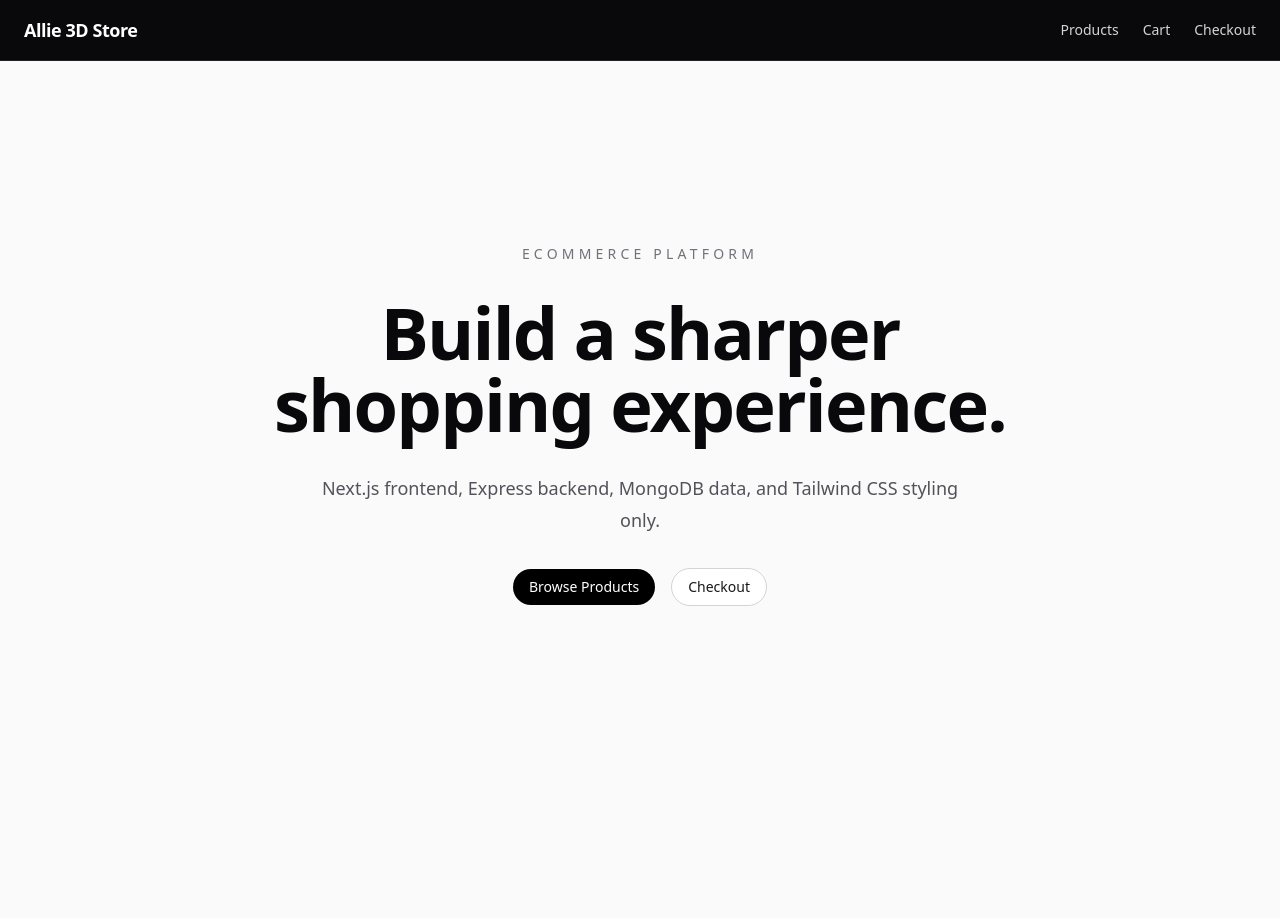
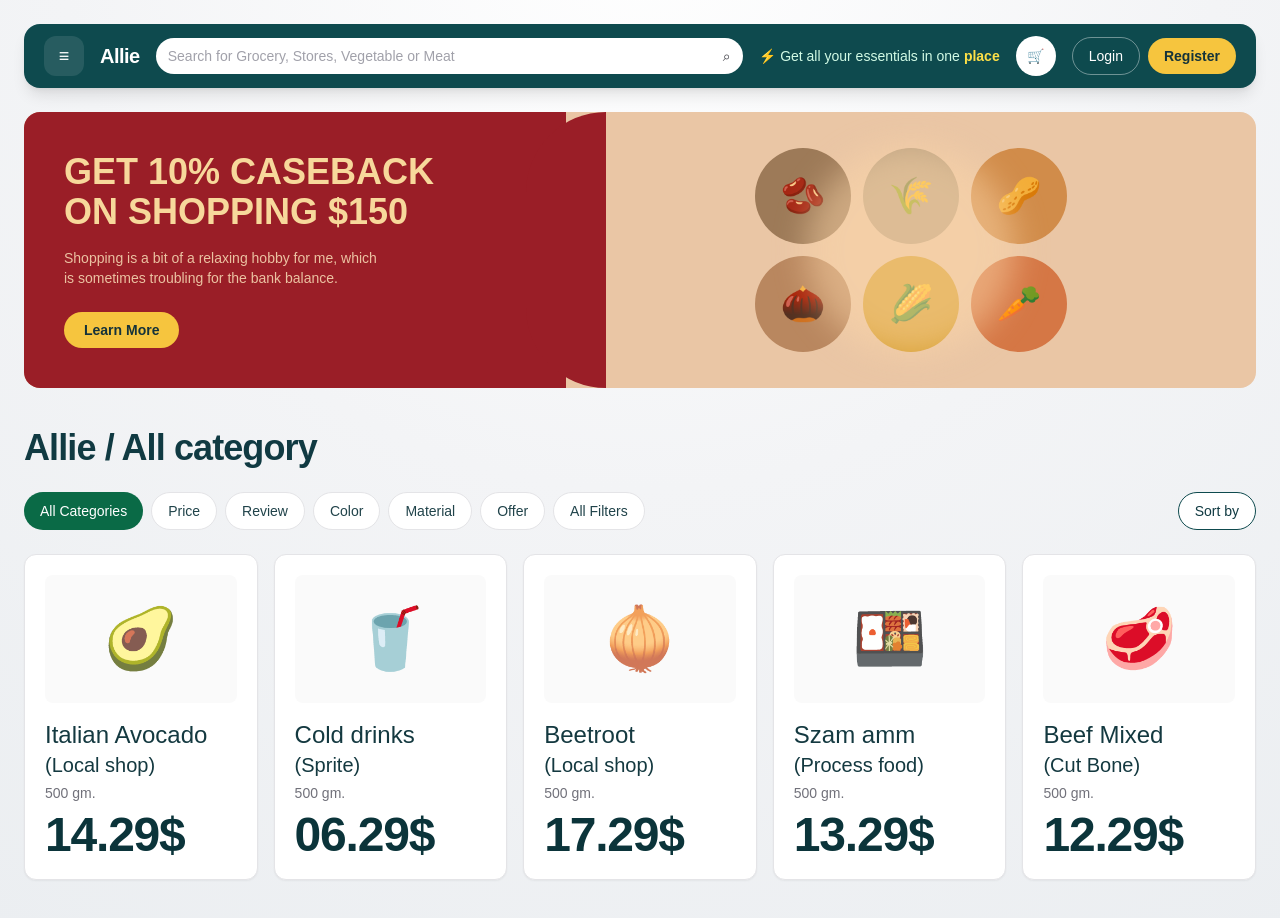
Before and after one commit to ReganKarki555/Allie-3D, a Next.js app in the folder client/: page / in a window 1280 px wide. Shown: the top 918 px of the page. Before the commit the page ends 800 px from the top, so only its background shows below. Built offline with nearby package versions, Linux system fonts and the light colour scheme.

Commit message:
Home page created

```diff
--- a/client/src/app/layout.tsx
+++ b/client/src/app/layout.tsx
@@ -10,7 +10,7 @@ export const metadata: Metadata = {
 export default function RootLayout({ children }: Readonly<{ children: React.ReactNode }>) {
   return (
     <html lang="en">
-      <body>
+      <body suppressHydrationWarning>
         <Navbar />
         <main>{children}</main>
       </body>
--- /dev/null
+++ b/client/src/app/login/page.tsx
@@ -0,0 +1,37 @@
+export default function LoginPage() {
+  return (
+    <section className="mx-auto max-w-7xl px-4 py-10 sm:px-6 sm:py-12">
+      <div className="mx-auto w-full max-w-md rounded-2xl border border-zinc-200 bg-white p-6 shadow-sm sm:p-8">
+        <h1 className="text-3xl font-bold tracking-tight text-[#103A42]">Login</h1>
+        <p className="mt-2 text-sm text-zinc-600">Welcome back. Sign in to continue shopping.</p>
+
+        <form className="mt-6 space-y-4">
+          <label className="block text-sm font-medium text-zinc-700">
+            Email
+            <input
+              type="email"
+              className="mt-1 w-full rounded-xl border border-zinc-300 px-3 py-2 text-zinc-900 outline-none ring-[#0E4A4E]/20 transition focus:ring-4"
+              placeholder="you@example.com"
+            />
+          </label>
+
+          <label className="block text-sm font-medium text-zinc-700">
+            Password
+            <input
+              type="password"
+              className="mt-1 w-full rounded-xl border border-zinc-300 px-3 py-2 text-zinc-900 outline-none ring-[#0E4A4E]/20 transition focus:ring-4"
+              placeholder="Enter password"
+            />
+          </label>
+
+          <button
+            type="button"
+            className="w-full rounded-full bg-[#0E4A4E] px-4 py-2.5 text-sm font-semibold text-white transition hover:brightness-95"
+          >
+            Sign In
+          </button>
+        </form>
+      </div>
+    </section>
+  );
+}
--- a/client/src/app/page.tsx
+++ b/client/src/app/page.tsx
@@ -1,25 +1,104 @@
-import Link from 'next/link';
-import { Button } from '@/components/Button';
+const categoryFilters = [
+  'All Categories',
+  'Price',
+  'Review',
+  'Color',
+  'Material',
+  'Offer',
+  'All Filters'
+];
+
+const products = [
+  { id: '1', name: 'Italian Avocado', shop: 'Local shop', weight: '500 gm.', price: '14.29$', emoji: '🥑' },
+  { id: '2', name: 'Cold drinks', shop: 'Sprite', weight: '500 gm.', price: '06.29$', emoji: '🥤' },
+  { id: '3', name: 'Beetroot', shop: 'Local shop', weight: '500 gm.', price: '17.29$', emoji: '🧅' },
+  { id: '4', name: 'Szam amm', shop: 'Process food', weight: '500 gm.', price: '13.29$', emoji: '🍱' },
+  { id: '5', name: 'Beef Mixed', shop: 'Cut Bone', weight: '500 gm.', price: '12.29$', emoji: '🥩' }
+];
 
 export default function HomePage() {
   return (
-    <section className="mx-auto grid min-h-[calc(100vh-73px)] max-w-7xl place-items-center px-6 py-16">
-      <div className="max-w-3xl space-y-8 text-center">
-        <p className="text-sm font-medium uppercase tracking-[0.3em] text-zinc-500">Ecommerce Platform</p>
-        <h1 className="text-5xl font-semibold tracking-tight text-zinc-950 sm:text-7xl">
-          Build a sharper shopping experience.
-        </h1>
-        <p className="mx-auto max-w-2xl text-lg leading-8 text-zinc-600">
-          Next.js frontend, Express backend, MongoDB data, and Tailwind CSS styling only.
-        </p>
-        <div className="flex items-center justify-center gap-4">
-          <Link href="/products">
-            <Button>Browse Products</Button>
-          </Link>
-          <Link href="/checkout">
-            <Button variant="secondary">Checkout</Button>
-          </Link>
-        </div>
+    <section className="pb-14">
+      <div className="mx-auto max-w-7xl px-4 pt-4 sm:px-6 sm:pt-6">
+        <article className="relative overflow-hidden rounded-2xl bg-[#EAC6A5]">
+          <div className="grid min-h-[230px] items-stretch gap-0 lg:grid-cols-[44%_56%]">
+            <div className="relative flex flex-col justify-center bg-[#9A1E27] px-8 py-10 text-[#F7D89B] sm:px-10">
+              <div className="absolute -right-10 top-0 hidden h-full w-20 rounded-l-[100px] bg-[#9A1E27] lg:block" />
+              <p className="text-3xl font-extrabold uppercase leading-tight sm:text-4xl">
+                Get 10% Caseback
+                <br />
+                on Shopping $150
+              </p>
+              <p className="mt-4 max-w-xs text-sm text-[#F4D4AF]/90">
+                Shopping is a bit of a relaxing hobby for me, which is sometimes troubling for the bank balance.
+              </p>
+              <button
+                className="mt-6 w-fit rounded-full bg-[#F6C53E] px-5 py-2 text-sm font-semibold text-[#15333A] transition hover:brightness-95"
+                type="button"
+              >
+                Learn More
+              </button>
+            </div>
+
+            <div className="relative hidden items-center justify-center lg:flex">
+              <div className="absolute h-52 w-52 rounded-full bg-orange-200/50 blur-lg" />
+              <div className="grid grid-cols-3 gap-3">
+                <span className="grid h-24 w-24 place-items-center rounded-full bg-[#9D7A58] text-4xl">🫘</span>
+                <span className="grid h-24 w-24 place-items-center rounded-full bg-[#BCA180] text-4xl">🌾</span>
+                <span className="grid h-24 w-24 place-items-center rounded-full bg-[#D18C4A] text-4xl">🥜</span>
+                <span className="grid h-24 w-24 place-items-center rounded-full bg-[#B9875F] text-4xl">🌰</span>
+                <span className="grid h-24 w-24 place-items-center rounded-full bg-[#D69E2E] text-4xl">🌽</span>
+                <span className="grid h-24 w-24 place-items-center rounded-full bg-[#D57745] text-4xl">🥕</span>
+              </div>
+            </div>
+          </div>
+        </article>
+
+        <section className="mt-10">
+          <h1 className="text-3xl font-bold tracking-tight text-[#103A42] sm:text-4xl">Allie / All category</h1>
+
+          <div className="mt-6 flex flex-col gap-4 lg:flex-row lg:items-center lg:justify-between">
+            <div className="flex flex-wrap gap-2">
+              {categoryFilters.map((filter, index) => (
+                <button
+                  key={filter}
+                  className={`rounded-full px-4 py-2 text-sm font-medium transition ${
+                    index === 0
+                      ? 'bg-[#0A6A46] text-white'
+                      : 'border border-zinc-200 bg-white text-[#20434A] hover:bg-zinc-50'
+                  }`}
+                  type="button"
+                >
+                  {filter}
+                </button>
+              ))}
+            </div>
+
+            <button
+              className="w-fit rounded-full border border-[#0E4A4E] bg-white px-4 py-2 text-sm font-medium text-[#103A42]"
+              type="button"
+            >
+              Sort by
+            </button>
+          </div>
+
+          <div className="mt-6 grid gap-4 sm:grid-cols-2 lg:grid-cols-5">
+            {products.map((product) => (
+              <article
+                key={product.id}
+                className="rounded-xl border border-zinc-200 bg-white p-5 shadow-sm transition hover:-translate-y-1 hover:shadow-md"
+              >
+                <div className="grid h-32 place-items-center rounded-lg bg-zinc-50 text-6xl">
+                  {product.emoji}
+                </div>
+                <h3 className="mt-4 text-2xl font-medium leading-8 text-[#143940]">{product.name}</h3>
+                <p className="text-xl text-[#143940]">({product.shop})</p>
+                <p className="mt-1 text-sm text-zinc-500">{product.weight}</p>
+                <p className="mt-2 text-5xl font-extrabold tracking-tight text-[#0B343A]">{product.price}</p>
+              </article>
+            ))}
+          </div>
+        </section>
       </div>
     </section>
   );
--- /dev/null
+++ b/client/src/app/register/page.tsx
@@ -0,0 +1,46 @@
+export default function RegisterPage() {
+  return (
+    <section className="mx-auto max-w-7xl px-4 py-10 sm:px-6 sm:py-12">
+      <div className="mx-auto w-full max-w-md rounded-2xl border border-zinc-200 bg-white p-6 shadow-sm sm:p-8">
+        <h1 className="text-3xl font-bold tracking-tight text-[#103A42]">Register</h1>
+        <p className="mt-2 text-sm text-zinc-600">Create your account to start ordering.</p>
+
+        <form className="mt-6 space-y-4">
+          <label className="block text-sm font-medium text-zinc-700">
+            Full Name
+            <input
+              type="text"
+              className="mt-1 w-full rounded-xl border border-zinc-300 px-3 py-2 text-zinc-900 outline-none ring-[#0E4A4E]/20 transition focus:ring-4"
+              placeholder="John Doe"
+            />
+          </label>
+
+          <label className="block text-sm font-medium text-zinc-700">
+            Email
+            <input
+              type="email"
+              className="mt-1 w-full rounded-xl border border-zinc-300 px-3 py-2 text-zinc-900 outline-none ring-[#0E4A4E]/20 transition focus:ring-4"
+              placeholder="you@example.com"
+            />
+          </label>
+
+          <label className="block text-sm font-medium text-zinc-700">
+            Password
+            <input
+              type="password"
+              className="mt-1 w-full rounded-xl border border-zinc-300 px-3 py-2 text-zinc-900 outline-none ring-[#0E4A4E]/20 transition focus:ring-4"
+              placeholder="Create password"
+            />
+          </label>
+
+          <button
+            type="button"
+            className="w-full rounded-full bg-[#F6C53E] px-4 py-2.5 text-sm font-semibold text-[#15333A] transition hover:brightness-95"
+          >
+            Create Account
+          </button>
+        </form>
+      </div>
+    </section>
+  );
+}
--- a/client/src/components/Navbar.tsx
+++ b/client/src/components/Navbar.tsx
@@ -2,16 +2,69 @@ import Link from 'next/link';
 
 export function Navbar() {
   return (
-    <header className="border-b border-white/10 bg-zinc-950 text-white">
-      <div className="mx-auto flex max-w-7xl items-center justify-between px-6 py-4">
-        <Link href="/" className="text-lg font-semibold tracking-tight">
-          Allie 3D Store
+    <header className="px-4 pt-4 sm:px-6 sm:pt-6">
+      <div className="mx-auto flex max-w-7xl items-center gap-3 rounded-2xl bg-[#0E4A4E] px-4 py-3 text-white shadow-lg sm:gap-4 sm:px-5">
+        <button
+          aria-label="Open menu"
+          className="grid h-10 w-10 place-items-center rounded-xl bg-white/10 text-lg"
+          type="button"
+        >
+          ≡
+        </button>
+
+        <Link href="/" className="whitespace-nowrap text-xl font-semibold tracking-tight">
+          Allie
         </Link>
-        <nav className="flex items-center gap-6 text-sm text-zinc-300">
-          <Link href="/products">Products</Link>
-          <Link href="/cart">Cart</Link>
-          <Link href="/checkout">Checkout</Link>
-        </nav>
+
+        <div className="hidden flex-1 items-center gap-2 rounded-full bg-white px-3 py-2 text-sm text-zinc-500 md:flex">
+          <input
+            aria-label="Search products"
+            className="w-full bg-transparent text-sm text-zinc-700 placeholder:text-zinc-400 focus:outline-none"
+            placeholder="Search for Grocery, Stores, Vegetable or Meat"
+            type="text"
+          />
+          <span className="text-zinc-700">⌕</span>
+        </div>
+
+        <p className="hidden text-sm text-emerald-100 lg:block">
+          <span className="mr-1">⚡</span>
+          Get all your essentials in one
+          <span className="ml-1 font-semibold text-yellow-300">place</span>
+        </p>
+
+        <Link
+          href="/cart"
+          className="grid h-10 w-10 place-items-center rounded-full bg-white text-sm font-semibold text-[#0E4A4E]"
+        >
+          🛒
+        </Link>
+
+        <div className="flex items-center gap-2">
+          <Link
+            href="/login"
+            className="rounded-full border border-white/40 px-4 py-2 text-sm font-medium text-white transition hover:bg-white/10"
+          >
+            Login
+          </Link>
+          <Link
+            href="/register"
+            className="rounded-full bg-[#F6C53E] px-4 py-2 text-sm font-semibold text-[#15333A] transition hover:brightness-95"
+          >
+            Register
+          </Link>
+        </div>
+      </div>
+
+      <div className="mx-auto mt-3 max-w-7xl md:hidden">
+        <div className="flex items-center gap-2 rounded-full border border-zinc-200 bg-white px-3 py-2 text-sm text-zinc-500 shadow-sm">
+          <input
+            aria-label="Search products"
+            className="w-full bg-transparent text-sm text-zinc-700 placeholder:text-zinc-400 focus:outline-none"
+            placeholder="Search groceries"
+            type="text"
+          />
+          <span className="text-zinc-700">⌕</span>
+        </div>
       </div>
     </header>
   );
--- a/client/src/styles/globals.css
+++ b/client/src/styles/globals.css
@@ -1,9 +1,12 @@
 @tailwind base;
 @tailwind components;
 @tailwind utilities;
+@import url('https://fonts.googleapis.com/css2?family=Outfit:wght@400;500;600;700;800&family=Space+Grotesk:wght@500;700&display=swap');
 
 :root {
   color-scheme: light;
+  --bg-base: #f3f4f6;
+  --text-base: #0f373f;
 }
 
 html {
@@ -11,5 +14,17 @@ html {
 }
 
 body {
-  @apply bg-zinc-50 text-zinc-950 antialiased;
+  font-family: 'Outfit', sans-serif;
+  background: radial-gradient(circle at 50% -10%, #ffffff 0%, var(--bg-base) 48%, #ebeef1 100%);
+  color: var(--text-base);
+  @apply antialiased;
 }
+
+h1,
+h2,
+h3,
+h4,
+h5,
+h6 {
+  font-family: 'Space Grotesk', sans-serif;
+}
```
